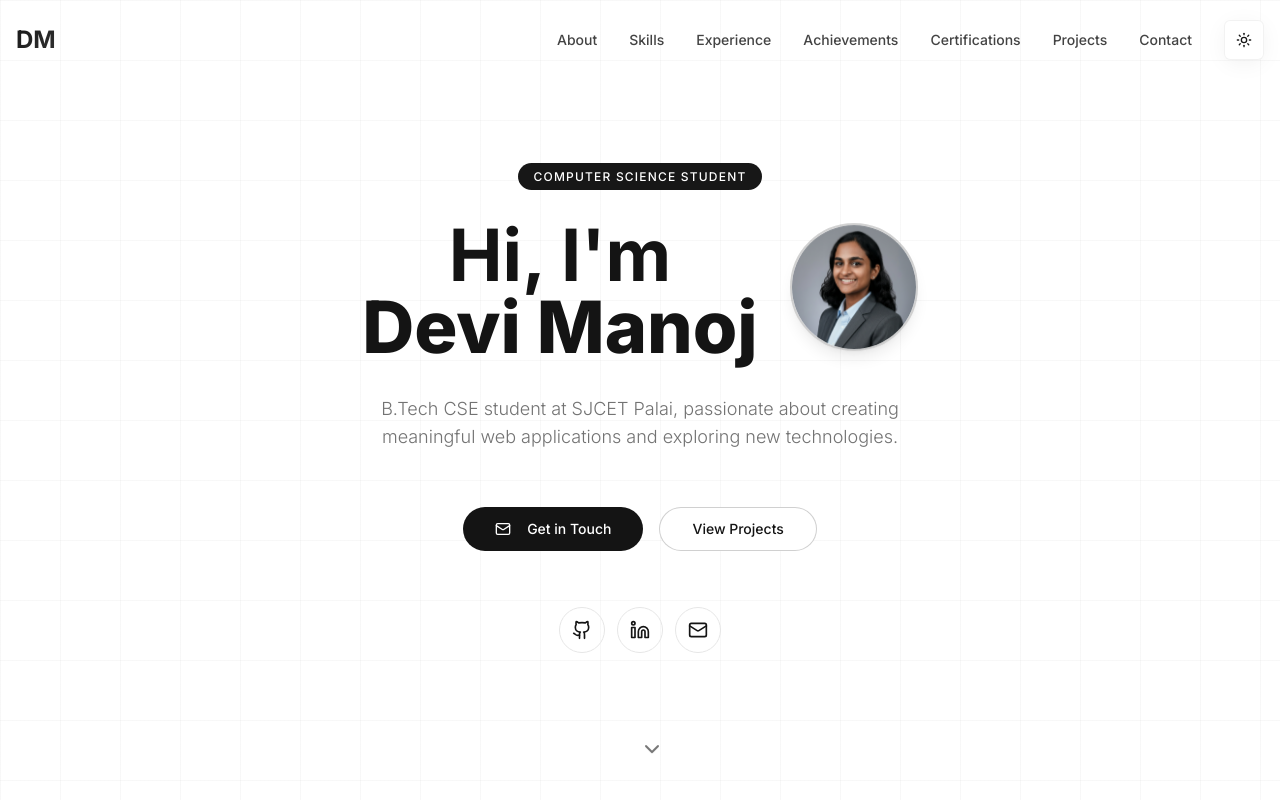
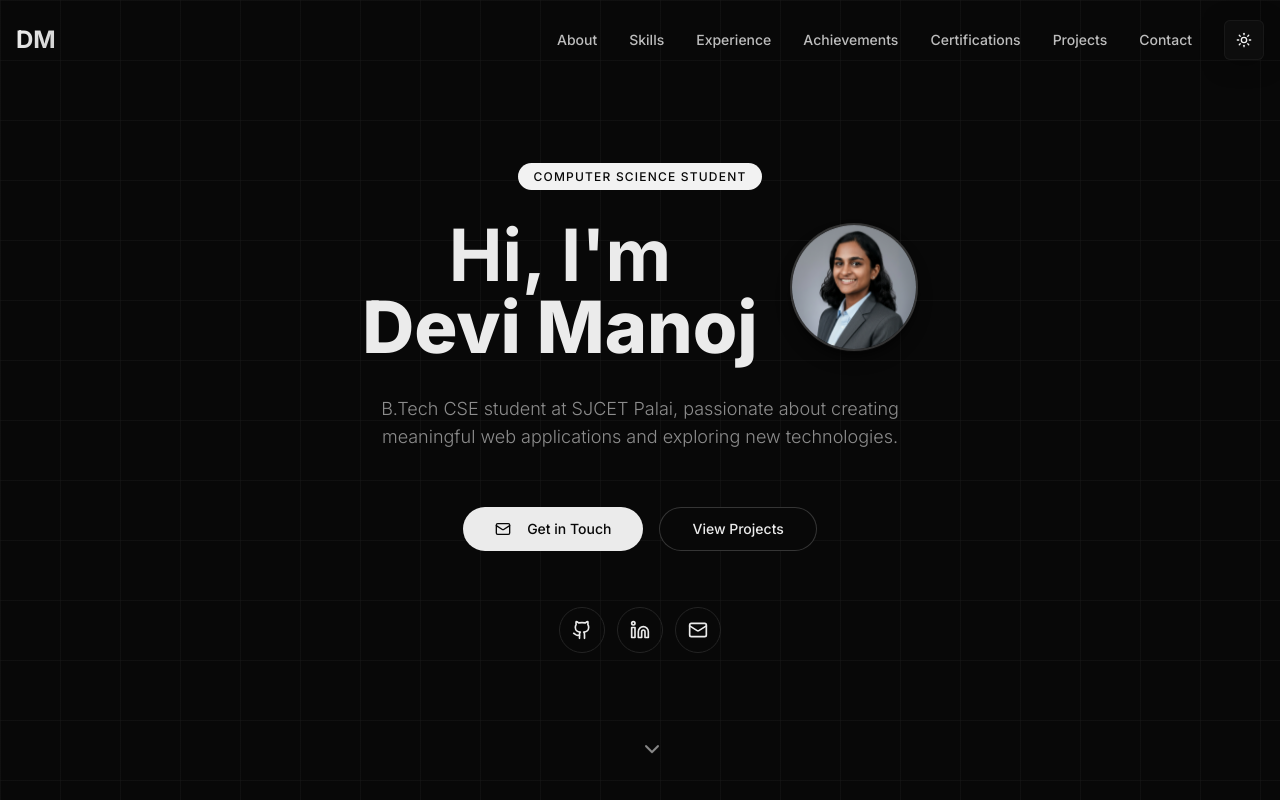
Before and after one commit to Devimanoj2005/devi-manoj-creations, a React (Vite) app: page / in a window 1280 px wide. Shown: the top 800 px of the page. Built offline with nearby package versions, Linux system fonts and the light colour scheme.

Commit message:
Preceding changes

```diff
--- a/src/index.css
+++ b/src/index.css
@@ -8,61 +8,61 @@ All colors MUST be HSL.
 
 @layer base {
   :root {
-    --background: 0 0% 100%;
-    --foreground: 0 0% 8%;
+    --background: 0 0% 3%;
+    --foreground: 0 0% 92%;
 
-    --card: 0 0% 100%;
-    --card-foreground: 0 0% 8%;
+    --card: 0 0% 6%;
+    --card-foreground: 0 0% 92%;
 
-    --popover: 0 0% 100%;
-    --popover-foreground: 0 0% 8%;
+    --popover: 0 0% 6%;
+    --popover-foreground: 0 0% 92%;
 
-    --primary: 0 0% 9%;
-    --primary-foreground: 0 0% 100%;
-    --primary-glow: 0 0% 20%;
+    --primary: 0 0% 95%;
+    --primary-foreground: 0 0% 3%;
+    --primary-glow: 0 0% 75%;
 
-    --secondary: 0 0% 96%;
-    --secondary-foreground: 0 0% 9%;
+    --secondary: 0 0% 10%;
+    --secondary-foreground: 0 0% 92%;
 
-    --muted: 0 0% 96%;
-    --muted-foreground: 0 0% 45%;
+    --muted: 0 0% 10%;
+    --muted-foreground: 0 0% 55%;
 
-    --accent: 0 0% 96%;
-    --accent-foreground: 0 0% 9%;
+    --accent: 0 0% 12%;
+    --accent-foreground: 0 0% 92%;
 
     --destructive: 0 84% 60%;
     --destructive-foreground: 0 0% 100%;
 
-    --border: 0 0% 90%;
-    --input: 0 0% 90%;
-    --ring: 0 0% 9%;
+    --border: 0 0% 14%;
+    --input: 0 0% 14%;
+    --ring: 0 0% 92%;
 
     --radius: 0.5rem;
 
-    /* Professional B&W gradients */
-    --gradient-primary: linear-gradient(135deg, hsl(0, 0%, 9%) 0%, hsl(0, 0%, 20%) 100%);
-    --gradient-secondary: linear-gradient(135deg, hsl(0, 0%, 30%) 0%, hsl(0, 0%, 40%) 100%);
-    --gradient-subtle: linear-gradient(180deg, hsl(0, 0%, 100%) 0%, hsl(0, 0%, 98%) 100%);
-    --gradient-accent: linear-gradient(135deg, hsl(0, 0%, 15%) 0%, hsl(0, 0%, 25%) 100%);
-    --gradient-hero: radial-gradient(ellipse 80% 50% at 50% -20%, hsl(0, 0%, 0%, 0.03), transparent);
+    /* All-black gradients */
+    --gradient-primary: linear-gradient(135deg, hsl(0, 0%, 95%) 0%, hsl(0, 0%, 80%) 100%);
+    --gradient-secondary: linear-gradient(135deg, hsl(0, 0%, 65%) 0%, hsl(0, 0%, 55%) 100%);
+    --gradient-subtle: linear-gradient(180deg, hsl(0, 0%, 3%) 0%, hsl(0, 0%, 6%) 100%);
+    --gradient-accent: linear-gradient(135deg, hsl(0, 0%, 80%) 0%, hsl(0, 0%, 70%) 100%);
+    --gradient-hero: radial-gradient(ellipse 80% 50% at 50% -20%, hsl(0, 0%, 100%, 0.03), transparent);
 
-    /* Refined monochrome shadows */
-    --shadow-sm: 0 1px 2px 0 hsl(0 0% 0% / 0.05);
-    --shadow-md: 0 4px 6px -1px hsl(0 0% 0% / 0.08), 0 2px 4px -1px hsl(0 0% 0% / 0.04);
-    --shadow-lg: 0 10px 15px -3px hsl(0 0% 0% / 0.08), 0 4px 6px -2px hsl(0 0% 0% / 0.04);
-    --shadow-xl: 0 20px 25px -5px hsl(0 0% 0% / 0.1), 0 10px 10px -5px hsl(0 0% 0% / 0.04);
-    --shadow-soft: 0 4px 24px -4px hsl(0 0% 0% / 0.08);
-    --shadow-glow: 0 0 40px hsl(0 0% 0% / 0.1);
-    --shadow-hover: 0 12px 40px -8px hsl(0 0% 0% / 0.12);
+    /* Shadows for dark UI */
+    --shadow-sm: 0 1px 2px 0 hsl(0 0% 0% / 0.5);
+    --shadow-md: 0 4px 6px -1px hsl(0 0% 0% / 0.5), 0 2px 4px -1px hsl(0 0% 0% / 0.4);
+    --shadow-lg: 0 10px 15px -3px hsl(0 0% 0% / 0.5), 0 4px 6px -2px hsl(0 0% 0% / 0.4);
+    --shadow-xl: 0 20px 25px -5px hsl(0 0% 0% / 0.5), 0 10px 10px -5px hsl(0 0% 0% / 0.4);
+    --shadow-soft: 0 4px 24px -4px hsl(0 0% 0% / 0.5);
+    --shadow-glow: 0 0 40px hsl(0 0% 100% / 0.08);
+    --shadow-hover: 0 12px 40px -8px hsl(0 0% 0% / 0.5);
 
-    --sidebar-background: 0 0% 98%;
-    --sidebar-foreground: 0 0% 26%;
-    --sidebar-primary: 0 0% 10%;
-    --sidebar-primary-foreground: 0 0% 98%;
-    --sidebar-accent: 0 0% 96%;
-    --sidebar-accent-foreground: 0 0% 10%;
-    --sidebar-border: 0 0% 91%;
-    --sidebar-ring: 0 0% 9%;
+    --sidebar-background: 0 0% 4%;
+    --sidebar-foreground: 0 0% 92%;
+    --sidebar-primary: 0 0% 95%;
+    --sidebar-primary-foreground: 0 0% 3%;
+    --sidebar-accent: 0 0% 10%;
+    --sidebar-accent-foreground: 0 0% 92%;
+    --sidebar-border: 0 0% 14%;
+    --sidebar-ring: 0 0% 92%;
   }
 
   .dark {
```
